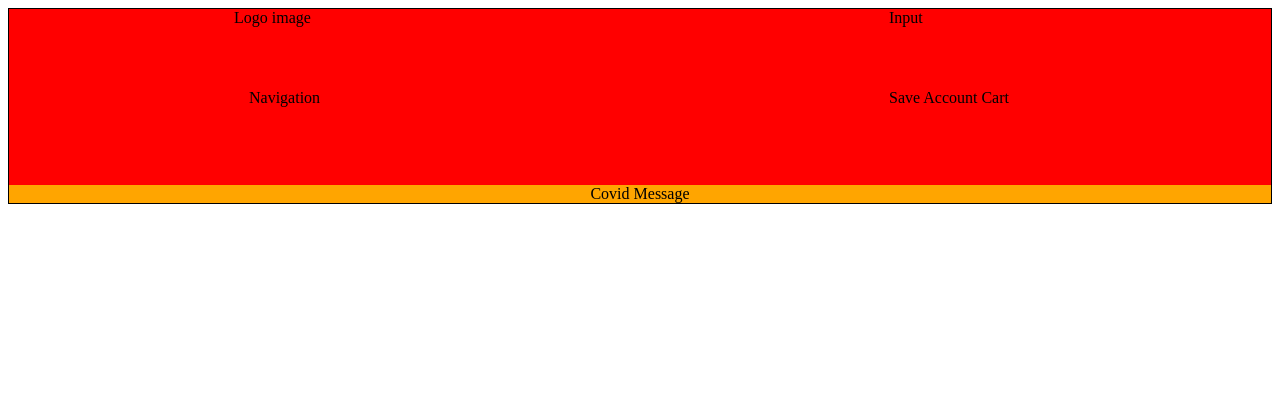
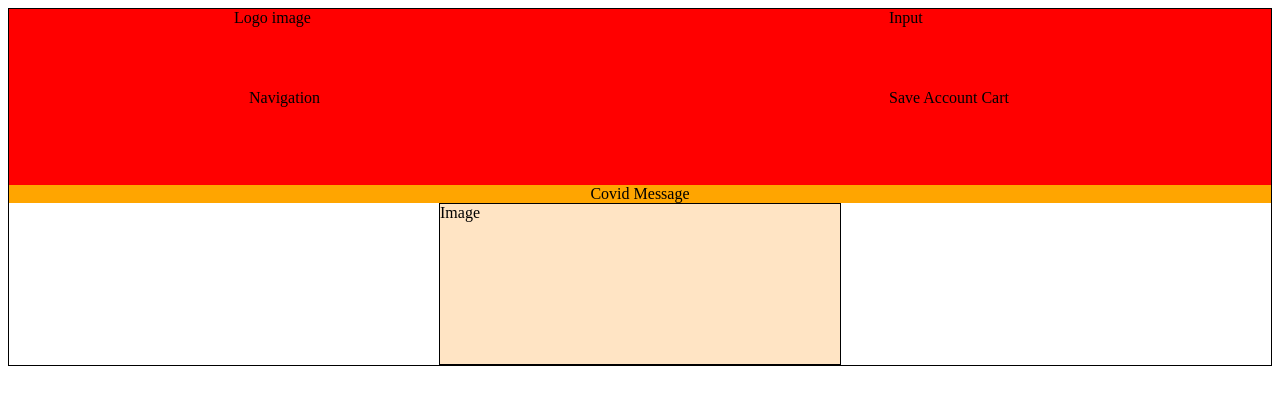
Before and after one commit to reidbraswell1/HTML_Skeleton, a plain HTML site: page index.html in a window 1280 px wide. Drawn offline with Linux system fonts and the light colour scheme.

Commit message:
Adding image skeleton and style

```diff
--- a/index.html
+++ b/index.html
@@ -32,6 +32,11 @@
             </div>
         </div>
         </header>
+        <div class="image-container">
+            <div class="image">
+                <span>Image</span>
+            </div>
+        </div>
     </div>
 </body>
 </html>
--- a/style.css
+++ b/style.css
@@ -49,3 +49,15 @@ header {
 
 .covid {
 }
+
+.image-container {
+    display: flex;
+    justify-content: center;
+}
+
+.image {
+    width: 25rem;
+    height: 10rem;
+    border: 1px solid black;
+    background-color: bisque;
+}
```
